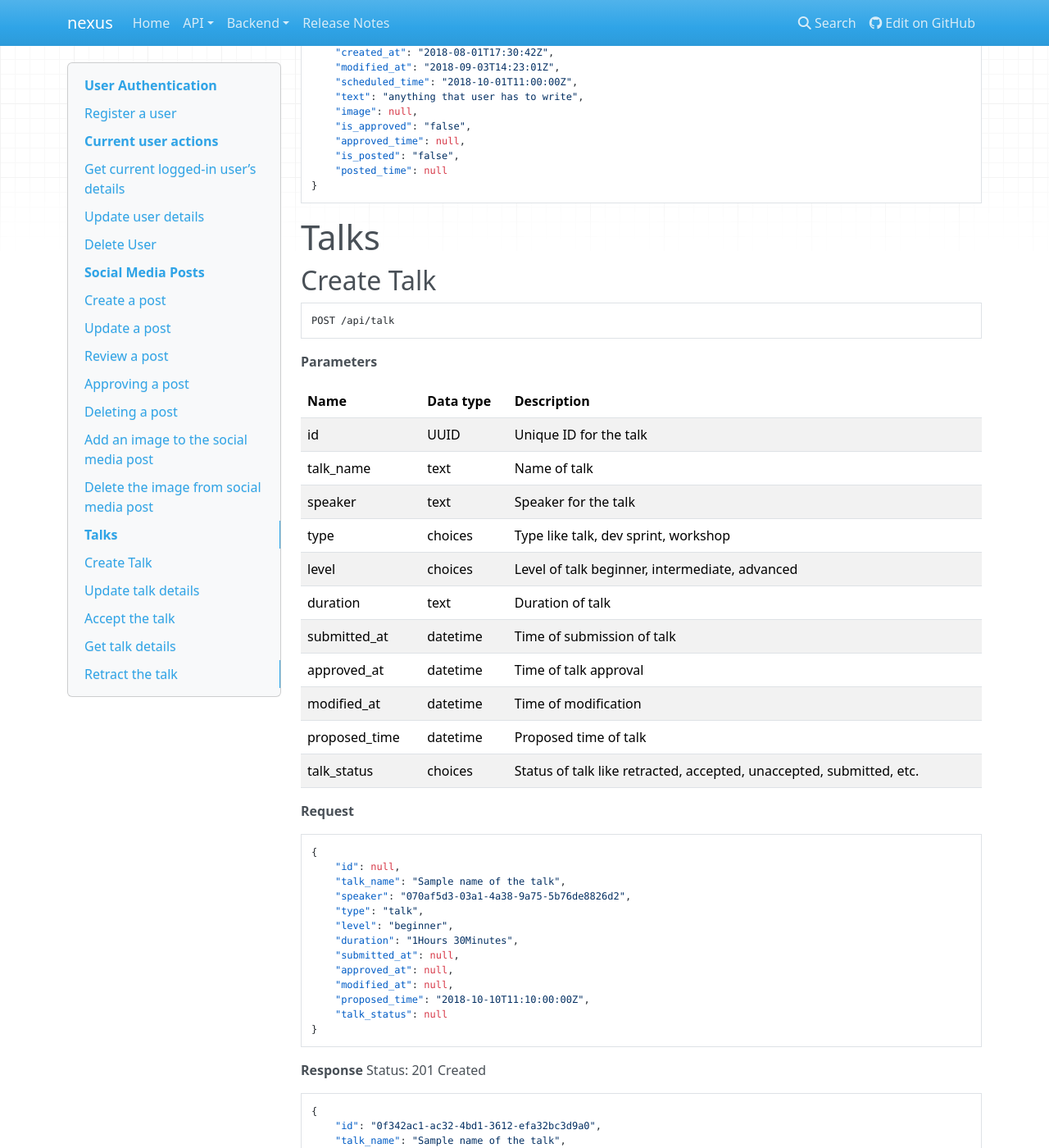
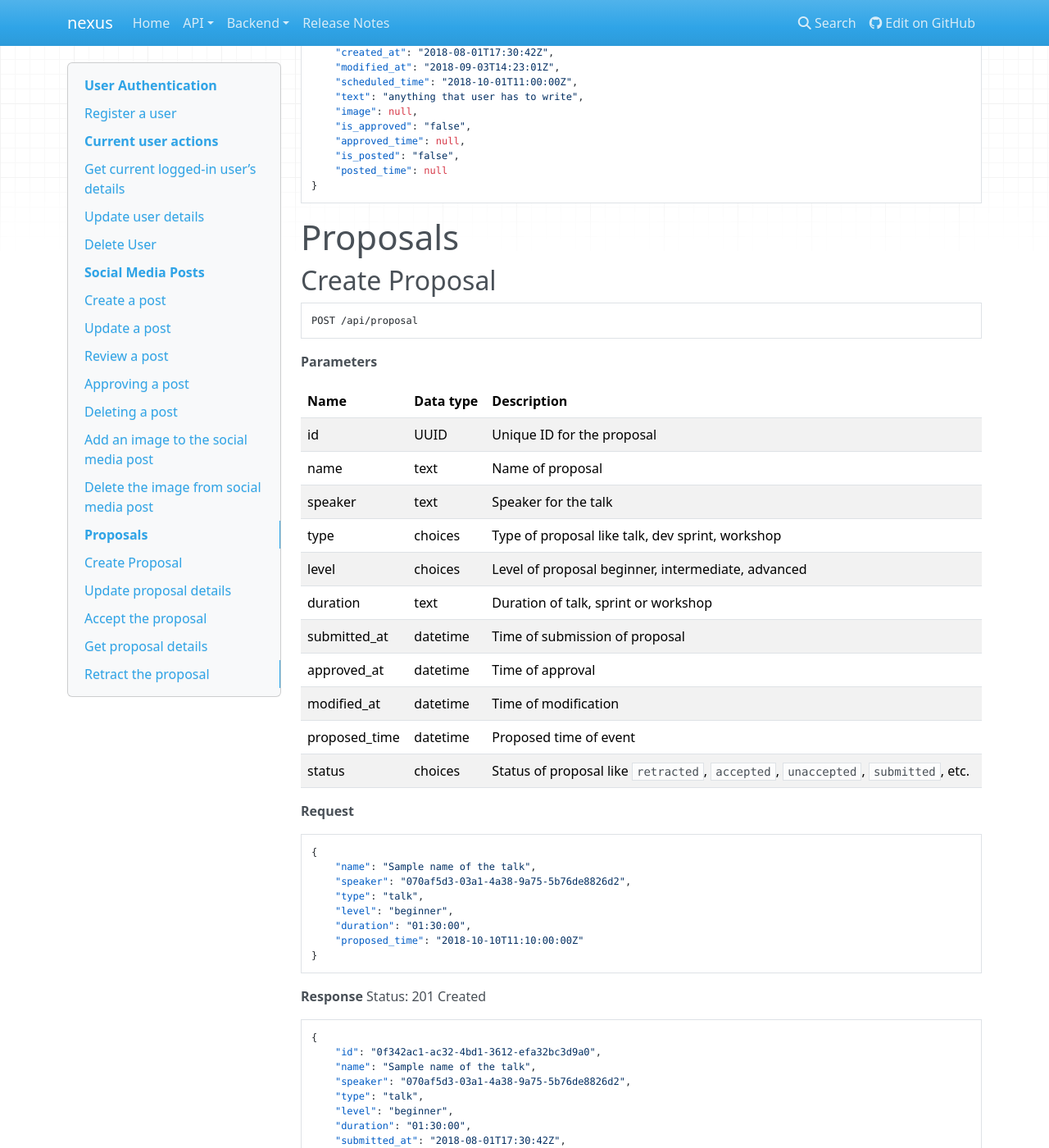
Before and after one commit to CuriousLearner/nexus, an MkDocs documentation site: the page built from docs/api/proposed_endpoints.md, in a window 1280 px wide and 1400 px high, scrolled down 7247 px. Shown: the whole window at 82% size. Built offline with MkDocs 1.6.1, drawn with Linux system fonts in a browser that asks for light colours; nearby versions of some CDN libraries; old or Windows-style settings are respelled for this version of MkDocs; some of the changed text lies outside the part shown.

Commit message:
doc(endpoints): fix TimeField example, and naming

````diff
--- a/docs/api/proposed_endpoints.md
+++ b/docs/api/proposed_endpoints.md
@@ -357,45 +357,40 @@ Status: 200 OK
 }
 ```
 
-# Talks
+# Proposals
 
-## Create Talk
+## Create Proposal
 
 ```
-POST /api/talk
+POST /api/proposal
 ```
 
 **Parameters**
 
 Name               | Data type     | Description
 -------------------|---------------|---------------------
-id                 | UUID          | Unique ID for the talk
-talk_name          | text          | Name of talk
+id                 | UUID          | Unique ID for the proposal
+name               | text          | Name of proposal
 speaker            | text          | Speaker for the talk
-type               | choices       | Type like talk, dev sprint, workshop
-level              | choices       | Level of talk beginner, intermediate, advanced
-duration           | text          | Duration of talk
-submitted_at       | datetime      | Time of submission of talk
-approved_at        | datetime      | Time of talk approval
+type               | choices       | Type of proposal like talk, dev sprint, workshop
+level              | choices       | Level of proposal beginner, intermediate, advanced
+duration           | text          | Duration of talk, sprint or workshop
+submitted_at       | datetime      | Time of submission of proposal
+approved_at        | datetime      | Time of approval
 modified_at        | datetime      | Time of modification
-proposed_time      | datetime      | Proposed time of talk
-talk_status        | choices       | Status of talk like retracted, accepted, unaccepted, submitted, etc.
+proposed_time      | datetime      | Proposed time of event
+status             | choices       | Status of proposal like `retracted`, `accepted`, `unaccepted`, `submitted`, etc.
 
 
 **Request**
 ```json
 {
-    "id": null,
-    "talk_name": "Sample name of the talk",
+    "name": "Sample name of the talk",
     "speaker": "070af5d3-03a1-4a38-9a75-5b76de8826d2",
     "type": "talk",
     "level": "beginner",
-    "duration": "1Hours 30Minutes",
-    "submitted_at": null,
-    "approved_at": null,
-    "modified_at": null,
-    "proposed_time": "2018-10-10T11:10:00:00Z",
-    "talk_status": null
+    "duration": "01:30:00",
+    "proposed_time": "2018-10-10T11:10:00:00Z"
 }
 ```
 
@@ -404,29 +399,29 @@ Status: 201 Created
 ```json
 {
     "id": "0f342ac1-ac32-4bd1-3612-efa32bc3d9a0",
-    "talk_name": "Sample name of the talk",
+    "name": "Sample name of the talk",
     "speaker": "070af5d3-03a1-4a38-9a75-5b76de8826d2",
     "type": "talk",
     "level": "beginner",
-    "duration": "1Hours 30Minutes",
+    "duration": "01:30:00",
     "submitted_at": "2018-08-01T17:30:42Z",
     "approved_at": null,
     "modified_at": "2018-08-01T17:30:42Z",
     "proposed_time": "2018-10-10T11:10:00:00Z",
-    "talk_status": "submitted"
+    "status": "submitted"
 }
 ```
 
-## Update talk details
+## Update proposal details
 
 ```
-PATCH /api/talk/:id (request authentication)
+PATCH /api/proposal/:id (request authentication)
 ```
 
 **Request**
 ```json
 {
-    "talk_name": "Corrected name of talk",
+    "name": "Corrected name of talk",
     "level": "advanced"
 }
 ```
@@ -436,23 +431,23 @@ Status: 201 Created
 ```json
 {
     "id": "0f342ac1-ac32-4bd1-3612-efa32bc3d9a0",
-    "talk_name": "Corrected name of talk",
+    "name": "Corrected name of talk",
     "speaker": "070af5d3-03a1-4a38-9a75-5b76de8826d2",
     "type": "talk",
     "level": "advanced",
-    "duration": "1Hours 30Minutes",
+    "duration": "01:30:00",
     "submitted_at": "2018-08-01T17:30:42Z",
     "approved_at": null,
     "modified_at": "2018-08-03T09:20:00Z",
     "proposed_time": "2018-10-10T11:10:00:00Z",
-    "talk_status": "submitted"
+    "status": "submitted"
 }
 ```
 
-## Accept the talk
+## Accept the proposal
 
 ```
-POST /api/talk/:id/accept
+POST /api/proposal/:id/accept
 ```
 
 **Response**
@@ -460,23 +455,23 @@ Status: 201 Created
 ```json
 {
     "id": "0f342ac1-ac32-4bd1-3612-efa32bc3d9a0",
-    "talk_name": "Corrected name of talk",
+    "name": "Corrected name of talk",
     "speaker": "070af5d3-03a1-4a38-9a75-5b76de8826d2",
     "type": "talk",
     "level": "advanced",
-    "duration": "1Hours 30Minutes",
+    "duration": "01:30:00",
     "submitted_at": "2018-08-01T17:30:42Z",
     "approved_at": "2018-08-01T17:30:42Z",
     "modified_at": "2018-08-03T09:20:00Z",
     "proposed_time": "2018-10-10T11:10:00:00Z",
-    "talk_status": "accepted"
+    "status": "accepted"
 }
 ```
 
-## Get talk details
+## Get proposal details
 
 ```
-GET /api/talk/:id
+GET /api/proposal/:id
 ```
 
 **Response**
@@ -484,23 +479,23 @@ Status: 201 Created
 ```json
 {
     "id": "0f342ac1-ac32-4bd1-3612-efa32bc3d9a0",
-    "talk_name": "Corrected name of talk",
+    "name": "Corrected name of talk",
     "speaker": "070af5d3-03a1-4a38-9a75-5b76de8826d2",
     "type": "talk",
     "level": "advanced",
-    "duration": "1Hours 30Minutes",
+    "duration": "01:30:00",
     "submitted_at": "2018-08-01T17:30:42Z",
     "approved_at": "2018-08-01T17:30:42Z",
     "modified_at": "2018-08-03T09:20:00Z",
     "proposed_time": "2018-10-10T11:10:00:00Z",
-    "talk_status": "submitted"
+    "status": "submitted"
 }
 ```
 
-## Retract the talk
+## Retract the proposal
 
 ```
-PATCH /api/talk/:id/retract (requires authentication)
+POST /api/proposal/:id/retract (requires authentication)
 ```
 
 **Response**
@@ -508,15 +503,15 @@ Status: 201 Created
 ```json
 {
     "id": "0f342ac1-ac32-4bd1-3612-efa32bc3d9a0",
-    "talk_name": "Corrected name of talk",
+    "name": "Corrected name of talk",
     "speaker": "070af5d3-03a1-4a38-9a75-5b76de8826d2",
     "type": "talk",
     "level": "advanced",
-    "duration": "1Hours 30Minutes",
+    "duration": "01:30:00",
     "submitted_at": "2018-08-01T17:30:42Z",
     "approved_at": "2018-08-01T17:30:42Z",
     "modified_at": "2018-08-03T09:20:00Z",
     "proposed_time": "2018-10-10T11:10:00:00Z",
-    "talk_status": "retracted"
+    "status": "retracted"
 }
 ```
````
